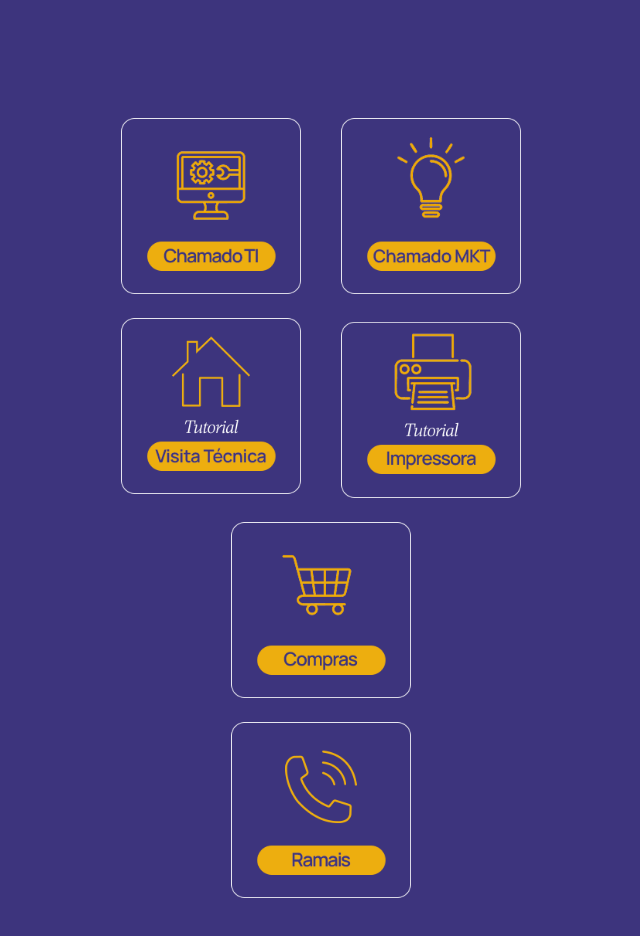
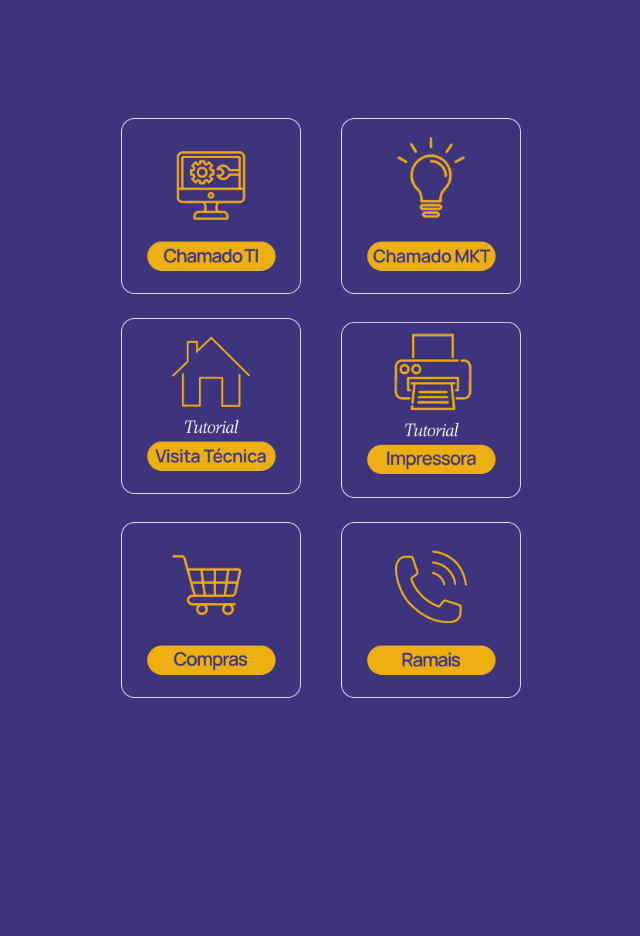
Before and after one commit to Santailha/formularioGO, a plain HTML site: page index.html in a window 1280 px wide. Shown: the whole page, without its empty margins (319-959 px from the left). After the commit the page ends 800 px from the top, so only its background shows below. Drawn offline with Linux system fonts and the light colour scheme.

Commit message:
Update index.html

```diff
--- a/index.html
+++ b/index.html
@@ -23,8 +23,6 @@
     </div>
     <div class="botoes">
         <a href="https://santailha.github.io/compras/"><img src="img/compras.png" alt="Compras" class="botao-imagem"></a>
-    </div>
-     <div class="botoes">
         <a href="https://santailha.github.io/GuiaTelefone/"><img src="img/Ramais.png" alt="telefonia" class="botao-imagem"></a>
     </div>
 </body>
```
